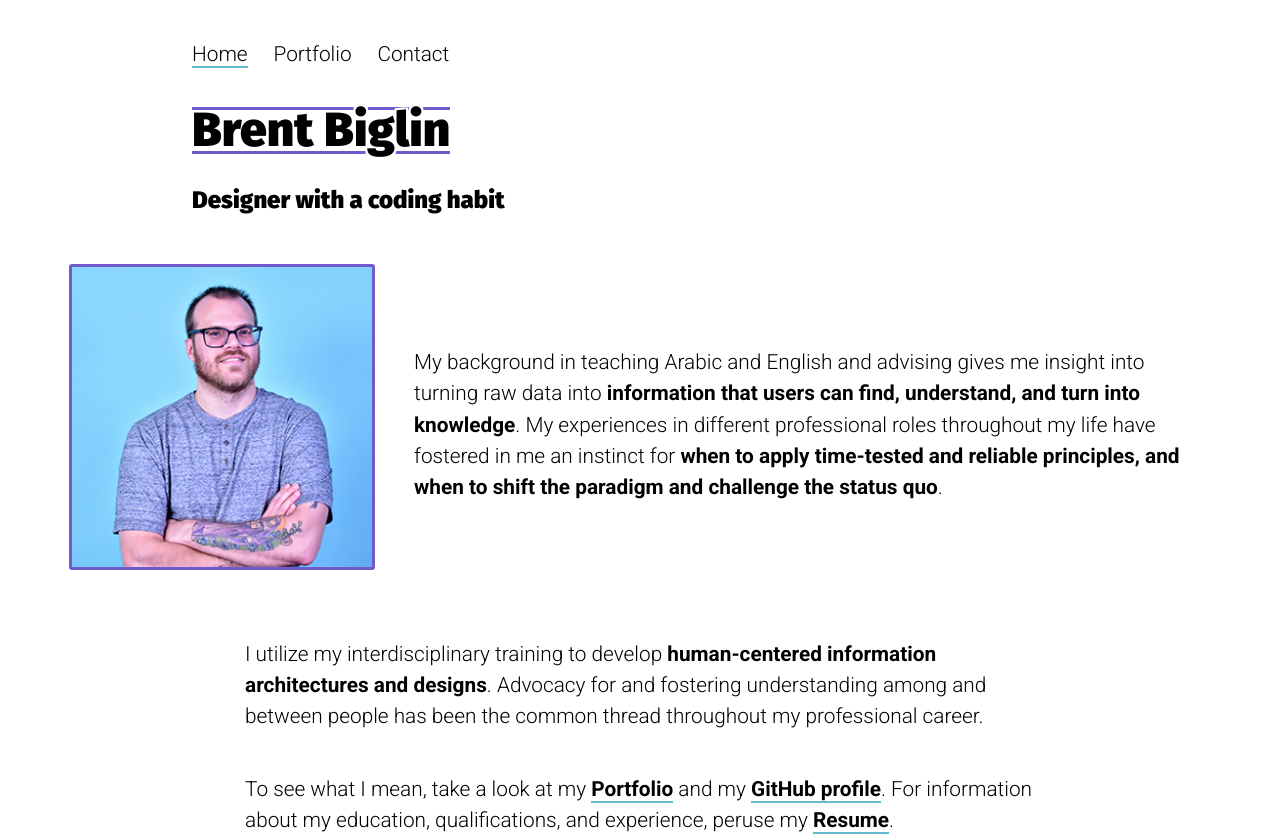
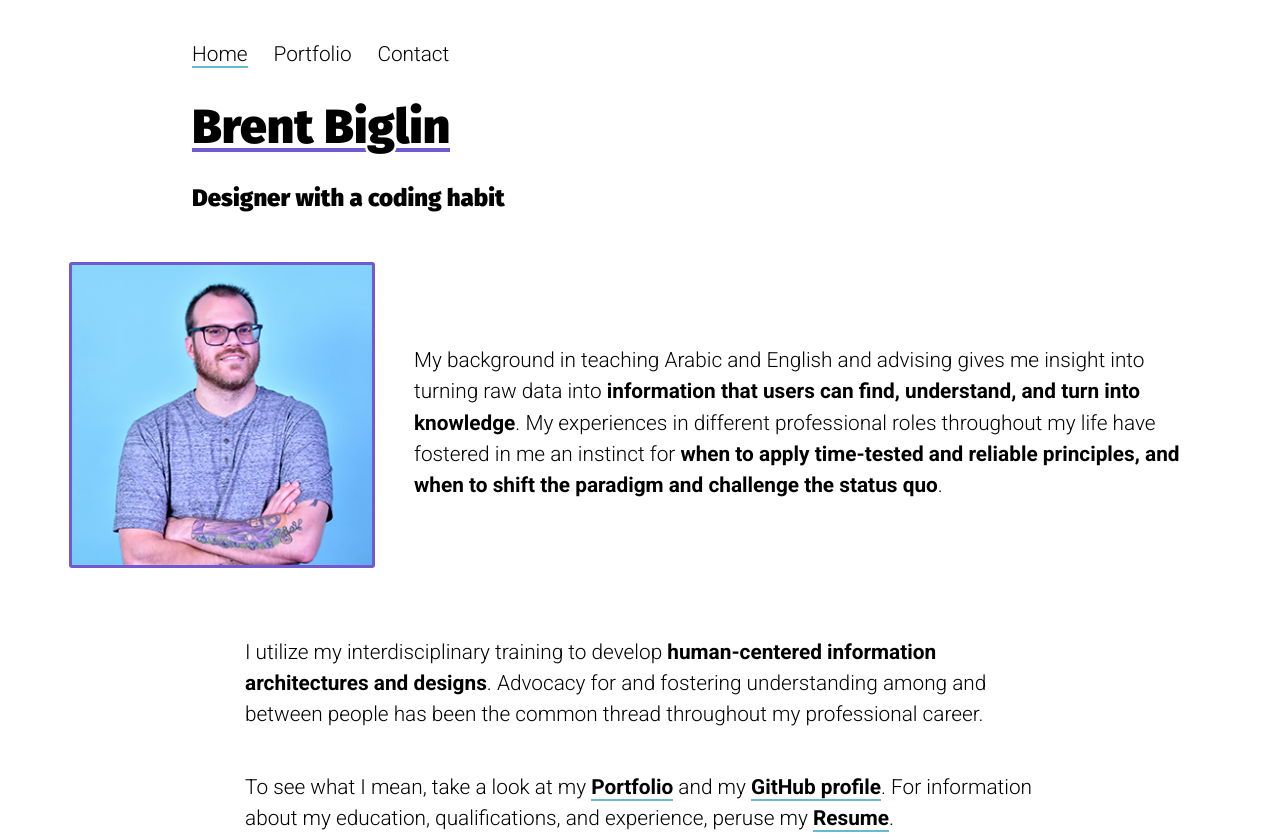
Before and after one commit to brentbiglin/biglin-playground, a plain HTML site: page index.html in a window 1280 px wide. Shown: the top 840 px of the page. Drawn offline with Linux system fonts and the light colour scheme.

Commit message:
no top border

```diff
--- a/main.css
+++ b/main.css
@@ -82,8 +82,7 @@ h1 {
 	font-weight: 900;
 	border-bottom-style: solid;
 	border-bottom-color: #715ACE;
-	border-top-style: solid;
-	border-top-color: #715ACE;
+        border-bottom-width: 4px;
         display: inline-block;
         line-height: 0.85;
         text-shadow:
--- a/script.js
+++ b/script.js
@@ -1,5 +1,5 @@
 var width = 4;
-//  border width for h1
+//  border bottom width for h1
 
 document.getElementById("hero").onclick = function grow() {
   if(width >= 28) {
@@ -9,6 +9,5 @@ document.getElementById("hero").onclick = function grow() {
     else {
       width += 1;
       hero.style.borderBottomWidth = width+"px";
-      hero.style.borderTopWidth = width+"px";
     }
   };
```
